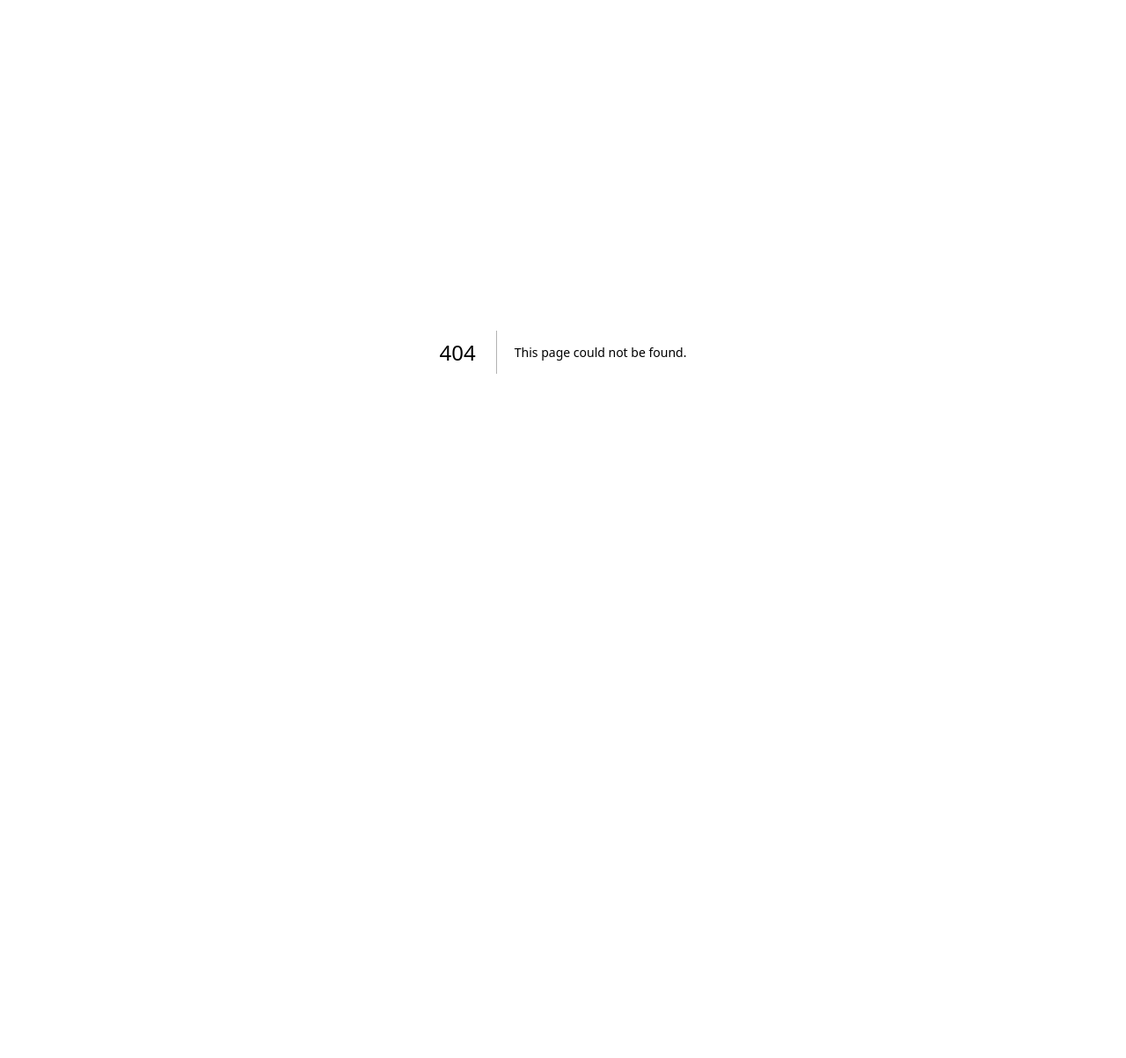
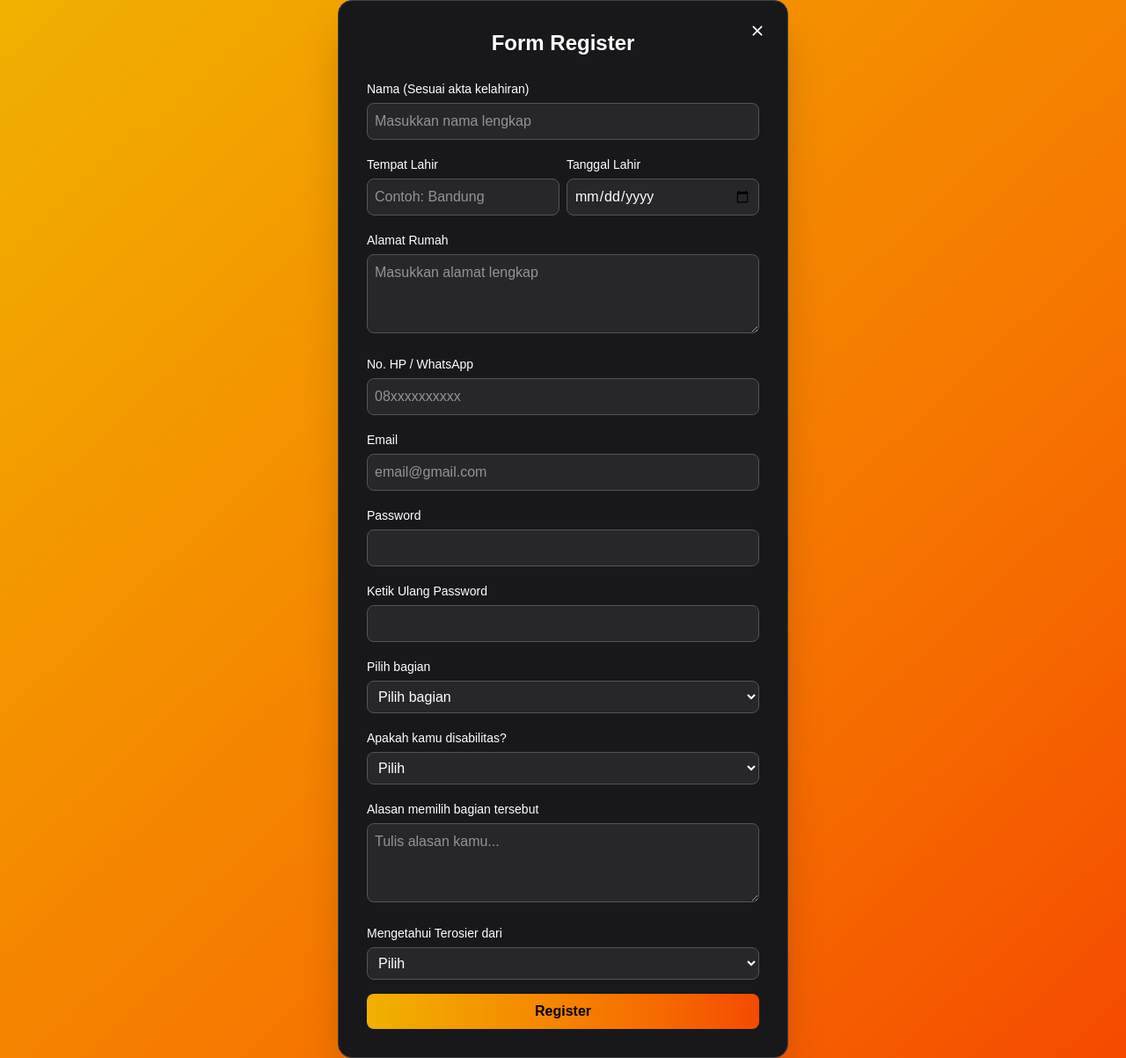
Before and after one commit to BayuMahesa028/belajar-nextjs-wieder, a Next.js app: page /register in a window 1280 px wide. Before the commit this address had no page. Shown: the whole page at 88% size. Before the commit the page ends 800 px from the top, so only its background shows below. Built offline with nearby package versions, Linux system fonts and the light colour scheme.

Commit message:
tampilan login register oke

```diff
--- a/app/homeUser/page.tsx
+++ b/app/homeUser/page.tsx
@@ -1,25 +1,16 @@
-export default function HomeUser() {
-    return (
-        <div className="bg-slate-400
-        flex items-center justify-between h-10 px-5">
-            <div>
-                MarbayStore
-            </div>
-            <div className="flex gap-5">
-                <div>
-                    Home
-                </div>
-                <div>
-                    Dashboard
-                </div>
-                <div>
-                    Shoes
-                </div>
-
-            </div>
-            <div>
-                Cart
-            </div>
-        </div>
-    );
+export default function HomeUserPages() {
+  return (
+    <div
+      className="bg-slate-400
+        flex items-center justify-between h-10 px-5"
+    >
+      <div>MarbayStore</div>
+      <div className="flex gap-5">
+        <div>Home</div>
+        <div>Dashboard</div>
+        <div>Shoes</div>
+      </div>
+      <div>Cart</div>
+    </div>
+  );
 }
--- a/app/page.tsx
+++ b/app/page.tsx
@@ -1,7 +1,9 @@
 "use client";
 
 import { useRouter } from "next/navigation";
+import Image from "next/image";
 import Button from "../src/components/button";
+import logo from "../src/ikon/kunci.png";
 
 export default function Home() {
   const router = useRouter();
@@ -11,52 +13,61 @@ export default function Home() {
   };
 
   return (
-    <div className="h-screen flex items-center justify-center bg-gray-100">
-      <div className="bg-white rounded-2xl shadow-lg w-full max-w-4xl flex overflow-hidden">
-        {/* LEFT SIDE (Logo + Nama Web) */}
-        <div className="w-1/2 bg-blue-600 text-white flex flex-col items-center justify-center p-8">
-          {/* Logo */}
-          <img
-            src="/logo.png" // taruh file logo di public/logo.png
+    <div className="h-screen flex items-center justify-center bg-gradient-to-br from-yellow-500 to-orange-600 text-black">
+      <div className="bg-zinc-900 rounded-2xl shadow-2xl w-full max-w-4xl flex overflow-hidden border border-zinc-700">
+        {/* LEFT SIDE */}
+        <div className="w-1/2 bg-black text-white flex flex-col items-center justify-center p-8">
+          <Image
+            src={logo}
             alt="Logo"
-            className="w-24 h-24 mb-4"
+            width={100}
+            height={100}
+            className="mb-4 drop-shadow-lg"
           />
 
-          {/* Nama Web */}
-          <h1 className="text-3xl font-bold text-center">CodeLogicCraft</h1>
+          <h1 className="text-3xl font-bold text-center">TEROSIER</h1>
 
           <p className="text-sm mt-2 text-center opacity-80">
-            Belajar coding jadi lebih seru 🚀
+            Join untuk jadi member TEROSIER ga si 🚀
           </p>
         </div>
 
-        {/* RIGHT SIDE (Form Login) */}
-        <div className="w-1/2 p-8">
+        {/* RIGHT SIDE */}
+        <div className="w-1/2 p-8 text-white">
           <h1 className="text-2xl font-bold text-center mb-6">Login</h1>
 
           <form className="space-y-4">
             <input
               type="text"
               placeholder="Username"
-              className="w-full p-2 border rounded-lg"
+              className="w-full p-2 bg-zinc-800 border border-zinc-600 rounded-lg focus:outline-none focus:ring-2 focus:ring-orange-500"
             />
 
             <input
               type="password"
               placeholder="Password"
-              className="w-full p-2 border rounded-lg"
+              className="w-full p-2 bg-zinc-800 border border-zinc-600 rounded-lg focus:outline-none focus:ring-2 focus:ring-orange-500"
             />
 
-            <div className="flex justify-between text-sm text-gray-600">
-              <span className="cursor-pointer hover:text-blue-500">
+            <div className="flex justify-between text-sm text-zinc-400">
+              <span className="cursor-pointer hover:text-orange-400">
                 Lupa password?
               </span>
-              <span className="cursor-pointer hover:text-blue-500">
+              <span
+                onClick={() => router.push("/register")}
+                className="cursor-pointer hover:text-orange-400"
+              >
                 Register
               </span>
             </div>
 
-            <Button text="Login" onClick={handleLogin} />
+            <button
+              type="button"
+              onClick={handleLogin}
+              className="w-full bg-gradient-to-r from-yellow-500 to-orange-600 text-black font-semibold py-2 rounded-lg hover:scale-105 transition"
+            >
+              Login
+            </button>
           </form>
         </div>
       </div>
--- /dev/null
+++ b/app/register/page.tsx
@@ -0,0 +1,172 @@
+"use client";
+
+import { useRouter } from "next/navigation";
+import Image from "next/image";
+import Button from "../../src/components/button";
+import closeIcon from "../../src/ikon/close.svg";
+
+export default function RegisterPage() {
+  const router = useRouter();
+
+  const handleRegister = () => {
+    console.log("Register clicked");
+  };
+
+  return (
+    <div className="min-h-screen flex items-center justify-center bg-gradient-to-br from-yellow-500 to-orange-600 text-black">
+      <div className="bg-zinc-900 p-8 rounded-2xl shadow-2xl w-full max-w-lg relative border border-zinc-700 text-white">
+        {/* CLOSE BUTTON */}
+        <button
+          onClick={() => router.push("/")}
+          className="absolute top-4 right-4 p-2 rounded-full hover:bg-orange-500/20 hover:scale-110 transition"
+        >
+          <Image src={closeIcon} alt="close" width={20} height={20} />
+        </button>
+
+        <h1 className="text-2xl font-bold text-center mb-6">Form Register</h1>
+
+        <form className="space-y-4">
+          {/* Nama */}
+          <div>
+            <label className="text-sm font-medium">
+              Nama (Sesuai akta kelahiran)
+            </label>
+            <input
+              type="text"
+              className="w-full p-2 bg-zinc-800 border border-zinc-600 rounded-lg mt-1 focus:outline-none focus:ring-2 focus:ring-orange-500"
+              placeholder="Masukkan nama lengkap"
+            />
+          </div>
+
+          {/* Tempat & Tanggal Lahir */}
+          <div className="flex gap-2">
+            <div className="w-1/2">
+              <label className="text-sm font-medium">Tempat Lahir</label>
+              <input
+                type="text"
+                className="w-full p-2 bg-zinc-800 border border-zinc-600 rounded-lg mt-1 focus:ring-2 focus:ring-orange-500"
+                placeholder="Contoh: Bandung"
+              />
+            </div>
+
+            <div className="w-1/2">
+              <label className="text-sm font-medium">Tanggal Lahir</label>
+              <input
+                type="date"
+                className="w-full p-2 bg-zinc-800 border border-zinc-600 rounded-lg mt-1 focus:ring-2 focus:ring-orange-500"
+              />
+            </div>
+          </div>
+
+          {/* Alamat */}
+          <div>
+            <label className="text-sm font-medium">Alamat Rumah</label>
+            <textarea
+              className="w-full p-2 bg-zinc-800 border border-zinc-600 rounded-lg mt-1 focus:ring-2 focus:ring-orange-500"
+              rows={3}
+              placeholder="Masukkan alamat lengkap"
+            />
+          </div>
+
+          {/* No HP */}
+          <div>
+            <label className="text-sm font-medium">No. HP / WhatsApp</label>
+            <input
+              type="text"
+              className="w-full p-2 bg-zinc-800 border border-zinc-600 rounded-lg mt-1 focus:ring-2 focus:ring-orange-500"
+              placeholder="08xxxxxxxxxx"
+            />
+          </div>
+
+          {/* Email */}
+          <div>
+            <label className="text-sm font-medium">Email</label>
+            <input
+              type="email"
+              className="w-full p-2 bg-zinc-800 border border-zinc-600 rounded-lg mt-1 focus:ring-2 focus:ring-orange-500"
+              placeholder="email@gmail.com"
+            />
+          </div>
+
+          {/* Password */}
+          <div>
+            <label className="text-sm font-medium">Password</label>
+            <input
+              type="password"
+              className="w-full p-2 bg-zinc-800 border border-zinc-600 rounded-lg mt-1 focus:ring-2 focus:ring-orange-500"
+            />
+          </div>
+
+          {/* Konfirmasi Password */}
+          <div>
+            <label className="text-sm font-medium">Ketik Ulang Password</label>
+            <input
+              type="password"
+              className="w-full p-2 bg-zinc-800 border border-zinc-600 rounded-lg mt-1 focus:ring-2 focus:ring-orange-500"
+            />
+          </div>
+
+          {/* Pilih Bagian */}
+          <div>
+            <label className="text-sm font-medium">Pilih bagian</label>
+            <select className="w-full p-2 bg-zinc-800 border border-zinc-600 rounded-lg mt-1 focus:ring-2 focus:ring-orange-500">
+              <option>Pilih bagian</option>
+              <option>Navigation</option>
+              <option>Swiper</option>
+              <option>Leader</option>
+              <option>Medice</option>
+              <option>Koki</option>
+            </select>
+          </div>
+
+          {/* Disabilitas */}
+          <div>
+            <label className="text-sm font-medium">
+              Apakah kamu disabilitas?
+            </label>
+            <select className="w-full p-2 bg-zinc-800 border border-zinc-600 rounded-lg mt-1 focus:ring-2 focus:ring-orange-500">
+              <option>Pilih</option>
+              <option>Tidak</option>
+              <option>Ya</option>
+            </select>
+          </div>
+
+          {/* Alasan */}
+          <div>
+            <label className="text-sm font-medium">
+              Alasan memilih bagian tersebut
+            </label>
+            <textarea
+              className="w-full p-2 bg-zinc-800 border border-zinc-600 rounded-lg mt-1 focus:ring-2 focus:ring-orange-500"
+              rows={3}
+              placeholder="Tulis alasan kamu..."
+            />
+          </div>
+
+          {/* Info dari */}
+          <div>
+            <label className="text-sm font-medium">
+              Mengetahui Terosier dari
+            </label>
+            <select className="w-full p-2 bg-zinc-800 border border-zinc-600 rounded-lg mt-1 focus:ring-2 focus:ring-orange-500">
+              <option>Pilih</option>
+              <option>Instagram</option>
+              <option>Teman</option>
+              <option>Website</option>
+              <option>Lainnya</option>
+            </select>
+          </div>
+
+          {/* Button */}
+          <button
+            type="button"
+            onClick={handleRegister}
+            className="w-full bg-gradient-to-r from-yellow-500 to-orange-600 text-black font-semibold py-2 rounded-lg hover:scale-105 transition"
+          >
+            Register
+          </button>
+        </form>
+      </div>
+    </div>
+  );
+}
```
Also changed, not shown: src/ikon/close.svg (added), src/ikon/kunci.png (added).
